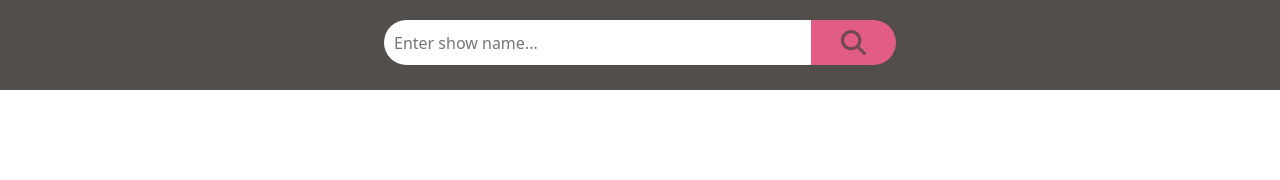
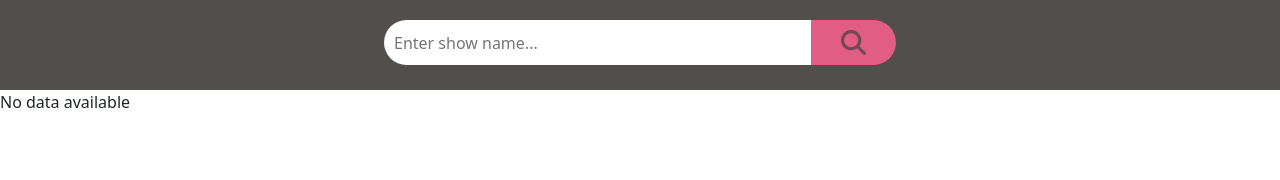
Before and after one commit to ramyavanisoma/Tv-Show-App, an Angular app: page / in a window 1280 px wide. Shown: the top 180 px of the page. Built offline with nearby package versions, Linux system fonts and the light colour scheme; no server answers.

Commit message:
updated stranger-things.html

```diff
--- a/src/app/stranger-things/stranger-things.component.html
+++ b/src/app/stranger-things/stranger-things.component.html
@@ -1,3 +1,5 @@
+<div *ngIf='show.name===""'>No data available</div>
+<div *ngIf="show.name!==''">
     <div>
         <div>
             <span>{{show.name}}</span>
@@ -12,3 +14,4 @@
     <div>
         {{show.summary}}
     </div>
+</div>
--- a/src/app/stranger-things/stranger-things.component.ts
+++ b/src/app/stranger-things/stranger-things.component.ts
@@ -20,7 +20,7 @@ export class StrangerThingsComponent implements OnInit{
       rating:0,
       officialSite:''
     }
-    this.ShowsService.getTvShow('girls').subscribe(data=>this.show=data);
+    this.ShowsService.getTvShow('kjdfhkd').subscribe(data=>this.show=data);
   }
   ngOnInit() {}
 }
```
Also changed, not shown: 1 other file (tests, documents, lock files or other folders). Lines whose indentation alone changed are shown as unchanged.
